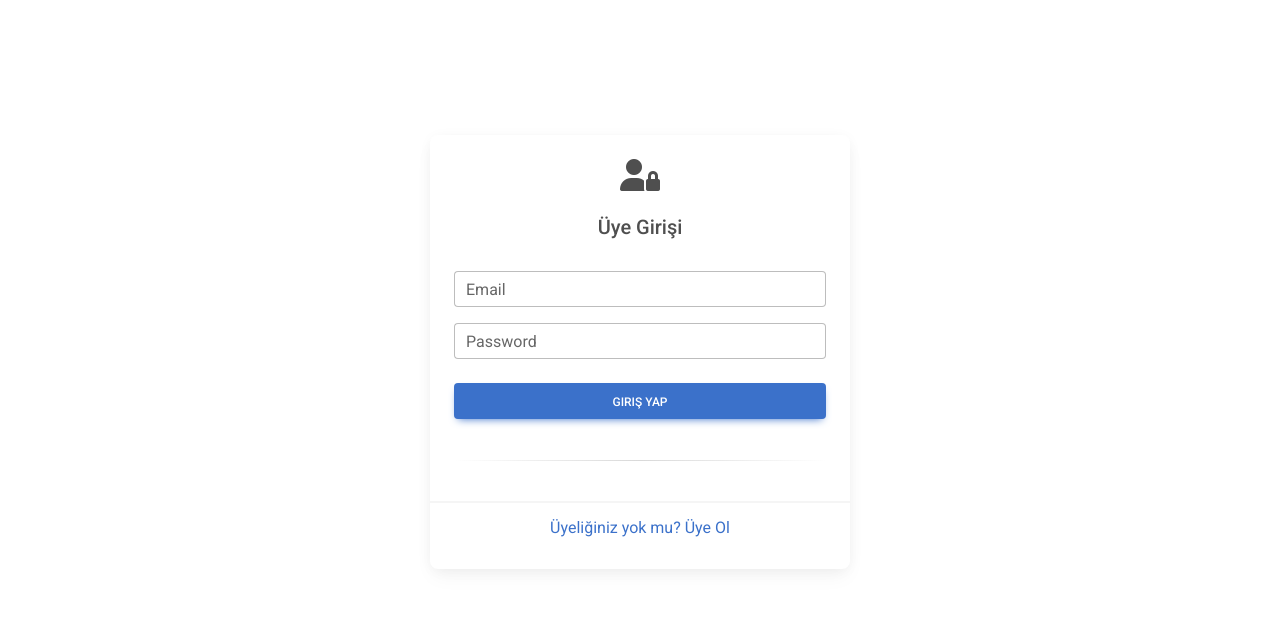
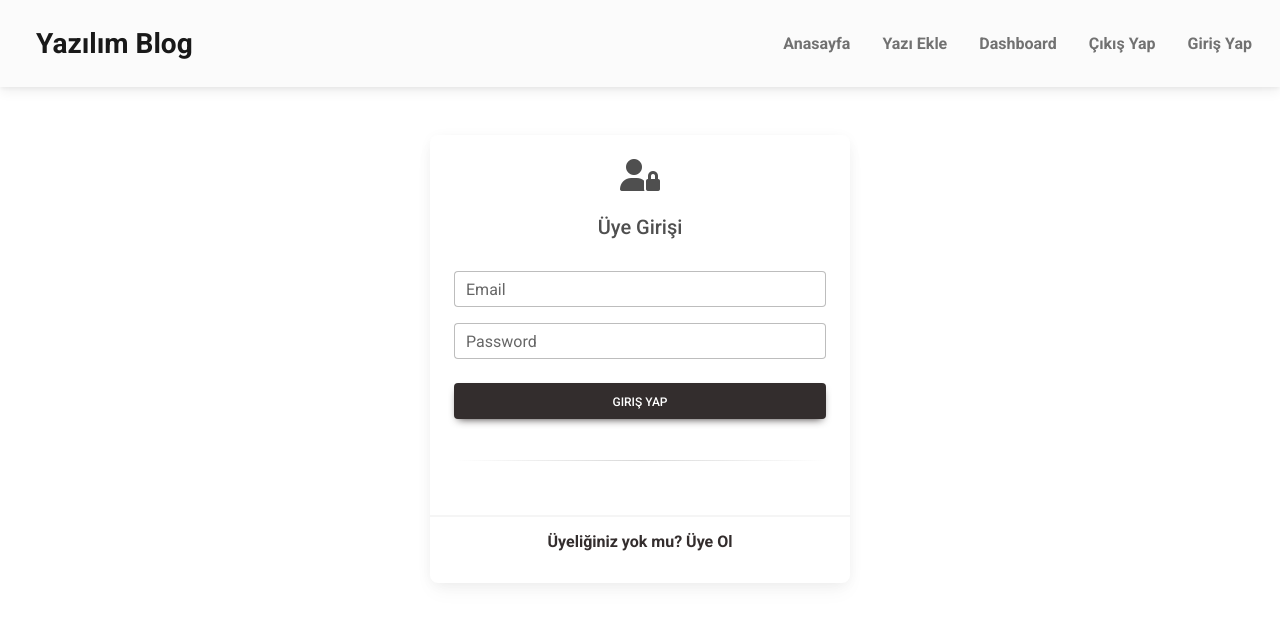
Before and after one commit to periakteon/mern-stack-2, a React (Create React App) app in the folder client/: page /login in a window 1280 px wide. Shown: the top 624 px of the page. Built offline with nearby package versions, Linux system fonts and the light colour scheme.

Commit message:
Header component added

```diff
--- a/client/src/App.js
+++ b/client/src/App.js
@@ -5,11 +5,13 @@
 import Home from "./pages/Home";
 import Login from "./pages/Login";
 import Register from "./pages/Register";
+import Header from "./components/Header";
 
 function App() {
   return (
     <BrowserRouter>
       <div className='App'>
+        <Header />
         <ToastContainer />
         <Routes>
           <Route path='/' element={<Home />} />
--- /dev/null
+++ b/client/src/components/Header.js
@@ -0,0 +1,69 @@
+import React, { useState } from "react";
+import {
+  MDBNavbar,
+  MDBContainer,
+  MDBIcon,
+  MDBNavbarNav,
+  MDBNavbarItem,
+  MDBNavbarLink,
+  MDBNavbarToggler,
+  MDBCollapse,
+  MDBNavbarBrand,
+} from "mdb-react-ui-kit";
+
+const Header = () => {
+  const [showBurger, setShowBurger] = useState(false);
+
+  return (
+    <MDBNavbar fixed='top' expand='lg' light bgColor='light'>
+      <MDBContainer fluid>
+        <MDBNavbarBrand href='#' className='my-2 px-4 fs-3 fw-bold'>
+          Yazılım Blog
+        </MDBNavbarBrand>
+
+        {/* Hamburger menü için başlangıç */}
+        <MDBNavbarToggler
+          type='button'
+          aria-expanded='false'
+          aria-label='Toggle navigation'
+          onClick={() => setShowBurger(!showBurger)}
+        >
+          <MDBIcon icon='bars' fas />
+        </MDBNavbarToggler>
+        {/* Hamburger menü için bitiş */}
+
+        <MDBCollapse navbar show={showBurger} className="mt-3">
+          <MDBNavbarNav right fullWidth={false} className='mb-2 mb-lg-0'>
+            <MDBNavbarItem>
+              <MDBNavbarLink href='/'>
+                <p className='mx-2 fw-bolder'>Anasayfa</p>
+              </MDBNavbarLink>
+            </MDBNavbarItem>
+            <MDBNavbarItem>
+              <MDBNavbarLink href='/addArticle'>
+                <p className='mx-2 fw-bolder'>Yazı Ekle</p>
+              </MDBNavbarLink>
+            </MDBNavbarItem>
+            <MDBNavbarItem>
+              <MDBNavbarLink href='/dashboard'>
+                <p className='mx-2 fw-bolder'>Dashboard</p>
+              </MDBNavbarLink>
+            </MDBNavbarItem>
+            <MDBNavbarItem>
+              <MDBNavbarLink href='/logout'>
+                <p className='mx-2 fw-bolder'>Çıkış Yap</p>
+              </MDBNavbarLink>
+            </MDBNavbarItem>
+            <MDBNavbarItem>
+              <MDBNavbarLink href='/login'>
+                <p className='mx-2 fw-bolder'>Giriş Yap</p>
+              </MDBNavbarLink>
+            </MDBNavbarItem>
+          </MDBNavbarNav>
+        </MDBCollapse>
+      </MDBContainer>
+    </MDBNavbar>
+  );
+};
+
+export default Header;
--- a/client/src/pages/Login.js
+++ b/client/src/pages/Login.js
@@ -173,7 +173,7 @@
                 />
               </MDBValidationItem>
               <div className='col-12'>
-                <MDBBtn style={{ width: "100%" }} className='mt-2'>
+                <MDBBtn style={{ width: "100%" }} className='mt-2' color="dark">
                   {loading ? (
                     <>
                       <MDBSpinner
@@ -191,14 +191,14 @@
               </div>
             </MDBValidation>
             <br />
-            <hr className='hr hr-blurry' />
+            <hr className='hr hr-blurry' style={{marginBottom: "30px"}} />
             <div style={{ width: "100%" }}>
               <div id='googleSignInDiv'></div>
             </div>
           </MDBCardBody>
           <MDBCardFooter>
             <Link to='/register'>
-              <p>Üyeliğiniz yok mu? Üye Ol</p>
+              <p className="text-dark fw-bolder">Üyeliğiniz yok mu? Üye Ol</p>
             </Link>
           </MDBCardFooter>
         </MDBCard>
--- a/client/src/pages/Register.js
+++ b/client/src/pages/Register.js
@@ -147,7 +147,7 @@
               />
             </MDBValidationItem>
             <div className='col-12'>
-              <MDBBtn style={{ width: "100%" }} className='mt-2'>
+              <MDBBtn style={{ width: "100%" }} className='mt-2' color="dark">
                 {loading ? (
                   <>
                     <MDBSpinner
@@ -167,7 +167,7 @@
         </MDBCardBody>
         <MDBCardFooter>
           <Link to='/login'>
-            <p>Üyeliğiniz var mı? Giriş Yap</p>
+            <p className="text-dark fw-bolder">Üyeliğiniz var mı? Giriş Yap</p>
           </Link>
         </MDBCardFooter>
       </MDBCard>
```
